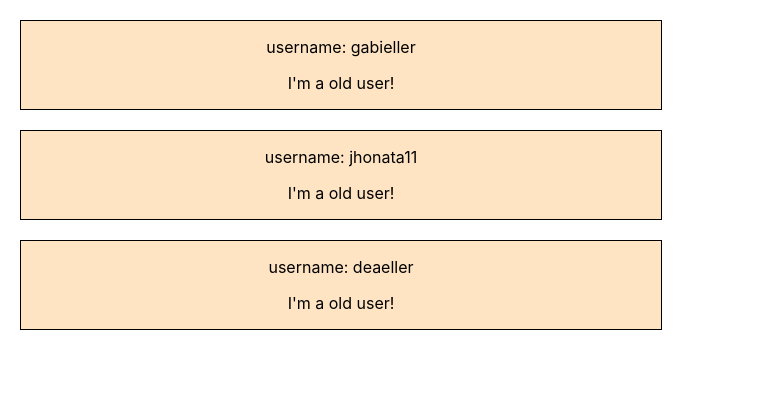
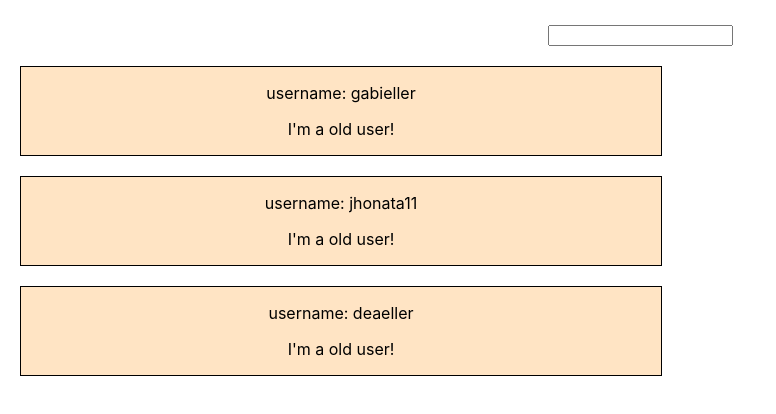
Before and after one commit to gabieller/react-udemy, a React (Create React App) app in the folder task01/task01/: page / in a window 1280 px wide. Shown: the top 414 px of the page, without its empty margins (0-776 px from the left). Built offline with nearby package versions, Linux system fonts and the light colour scheme.

Commit message:
finish task

```diff
--- a/task01/task01/src/App.js
+++ b/task01/task01/src/App.js
@@ -1,4 +1,5 @@
 import UserOutput from "./components/UserOutput";
+import UserInput from "./components/UserInput";
 import "./App.css";
 import { Component } from "react";
 
@@ -11,12 +12,14 @@ class App extends Component {
     ],
   };
 
+  //TODO: how to handle all entries, not one by one
+  //setState merges whatever passed with the existing state and update the existing state
   userChangeHandler = (event) => {
     this.setState({
       username: [
         { user: event.target.value },
-        { user: event.target.value },
-        { user: event.target.value },
+        { user: "jhonata11" },
+        { user: "deaeller" },
       ],
     });
   };
@@ -24,9 +27,20 @@ class App extends Component {
   render() {
     return (
       <div className="App">
-        <UserOutput user={this.state.username[0].user} changed= {this.handleS} />
-        <UserOutput user={this.state.username[1].user} />
-        <UserOutput user={this.state.username[2].user} />
+        {/* call the method here too */}
+        <UserInput
+        changed={this.userChangeHandler}
+        value={this.state.username[0].user}
+         />
+        {/* call the method to change the user dynamic from input  */}
+        {/* userName is the props  */}
+        {/* user is the state property */}
+        <UserOutput
+          userName={this.state.username[0].user}
+          changed={this.userChangeHandler}
+        />
+        <UserOutput userName={this.state.username[1].user} />
+        <UserOutput userName={this.state.username[2].user} />
       </div>
     );
   }
@@ -39,3 +53,6 @@ export default App;
 // Ensure that the new input entered by the user overwrites the old username passed to UserOutput
 // Add two-way-binding to your input (in UserInput) to also display the starting username
 // Add styling of your choice to your components/ elements in the components - both with inline styles and stylesheets
+
+//Onchange
+//changes on inpuy
--- a/task01/task01/src/components/UserInput.js
+++ b/task01/task01/src/components/UserInput.js
@@ -4,7 +4,12 @@ import "./user.css";
 const UserInput = (props) => {
   return (
     <div className="input-box">
-      <input type="text" />
+      <input
+      type="text"
+       onChange={props.changed}
+       value={props.currentName}
+       />
+
     </div>
   );
 };
--- a/task01/task01/src/components/UserOutput.js
+++ b/task01/task01/src/components/UserOutput.js
@@ -4,7 +4,7 @@ import "./user.css";
 const UserOutput = (props) => {
   return (
     <div className="box-user">
-      <p>username: {props.user} </p> {/* Passing a state via props to another component */}
+      <p>username: {props.userName} </p> {/* Passing a state via props to another component */}
       <p>I'm a old user!</p>
     </div>
   );
```
